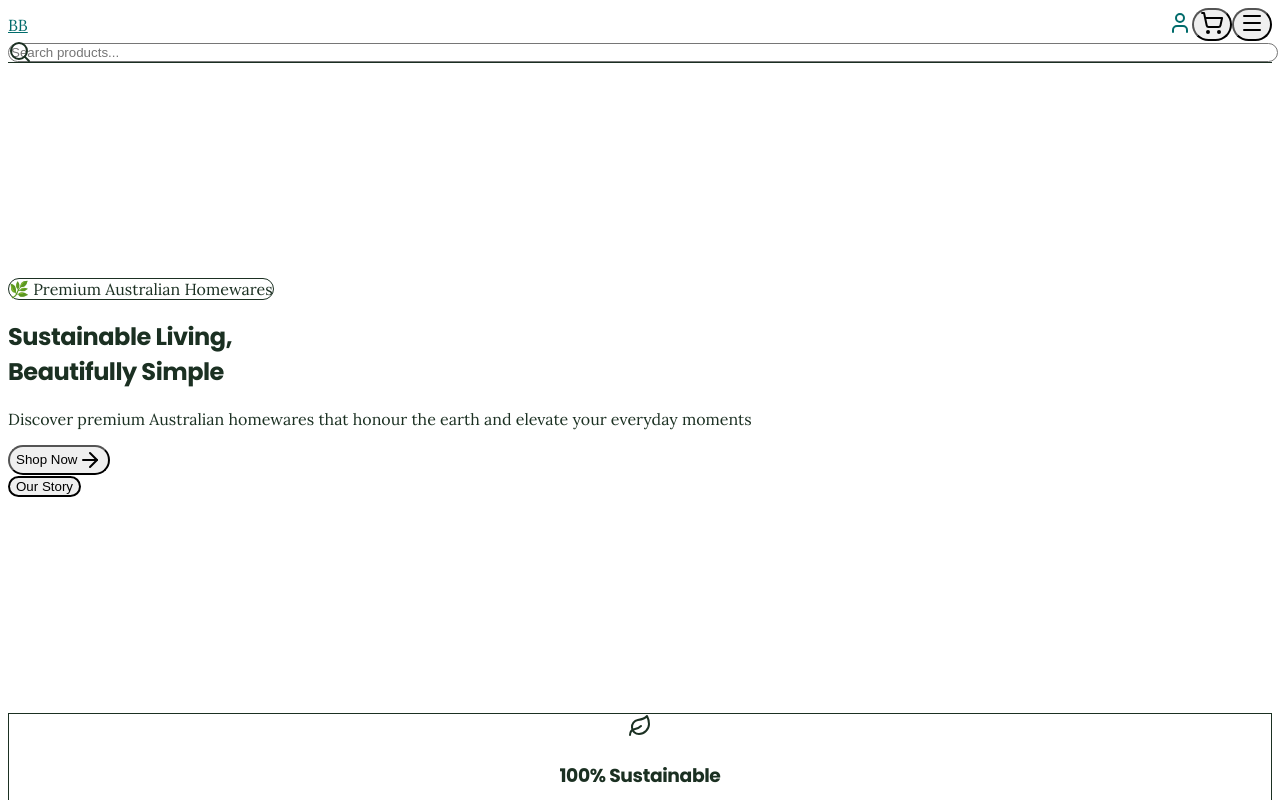
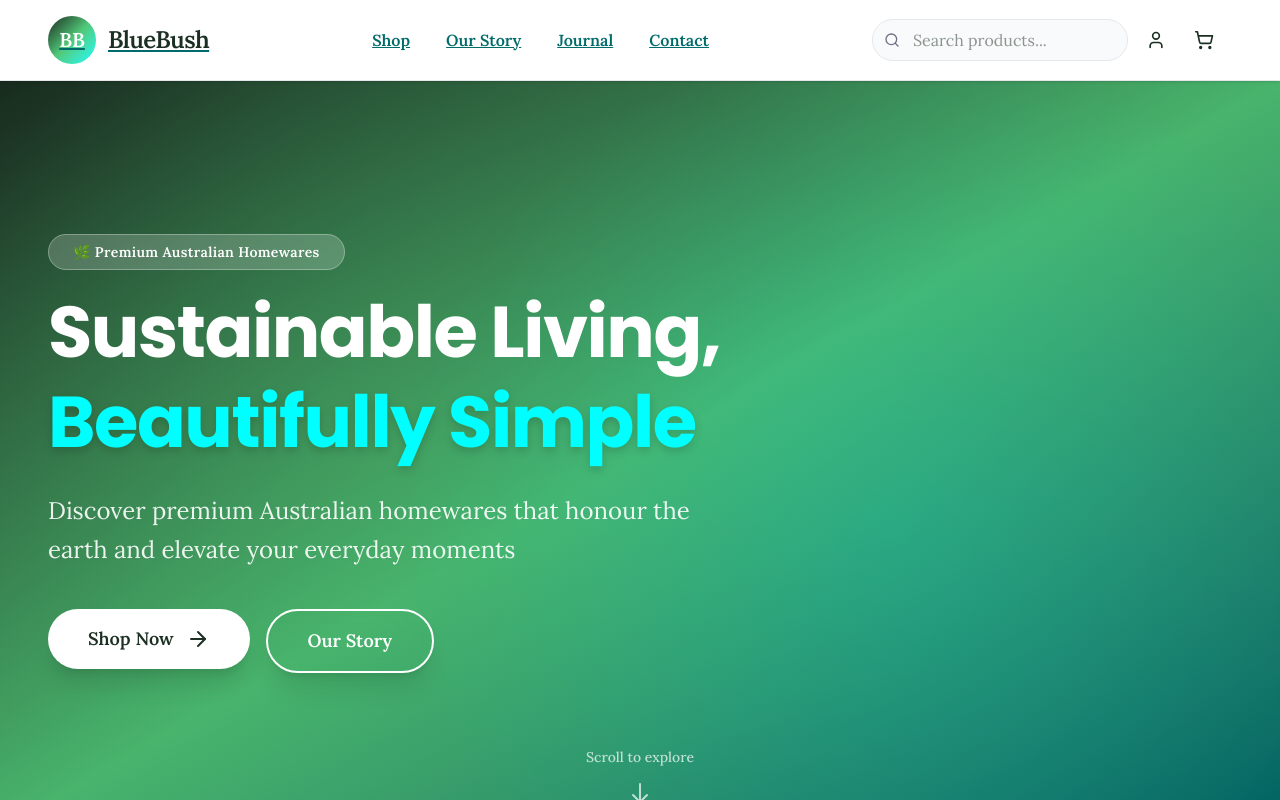
Before and after one commit to azzamunza/BlueBush, a Next.js app: page /BlueBush/ in a window 1280 px wide. Shown: the top 800 px of the page. Built offline with nearby package versions, Linux system fonts and the light colour scheme.

Commit message:
Fix Tailwind CSS v4 configuration: use @import and @theme for custom brand colors
Co-authored-by: azzamunza <23614789+azzamunza@users.noreply.github.com>

```diff
--- a/app/globals.css
+++ b/app/globals.css
@@ -1,9 +1,19 @@
 /* Import Google Fonts - Using Poppins (closest to Sofia Pro) for headings and Lora for body */
 @import url('https://fonts.googleapis.com/css2?family=Poppins:wght@400;500;600;700;800&family=Lora:ital,wght@0,400;0,500;0,600;1,400&display=swap');
 
-@tailwind base;
-@tailwind components;
-@tailwind utilities;
+@import "tailwindcss";
+
+@theme {
+  /* BlueBush Brand Colours - Australian English spelling */
+  --color-deep-forest: #1B3022;
+  --color-vibrant-aqua: #00FFFF;
+  --color-soft-sandstone: #D7C4BB;
+  --color-outback-ochre: #AE653F;
+  --color-paperbark: #E5E1D8;
+  --color-deep-teal: #006B6B;
+  --color-emerald: #50C878;
+  --font-lora: 'Lora', serif;
+}
 
 :root {
   --deep-forest: #1B3022;
```
